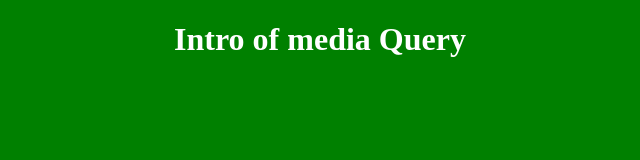
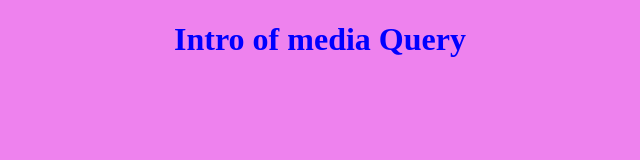
Before and after one commit to Dhruv275550/media-query, a plain HTML site: page index.html in a window 1280 px wide. Shown: the whole page, without its empty margins (320-960 px from the left). Drawn offline with Linux system fonts and the light colour scheme.

Commit message:
add for lg

```diff
--- a/style.css
+++ b/style.css
@@ -20,3 +20,11 @@ h1{
       color: white;
     }
 }
+@media(min-width:1024px){
+    body{
+        background-color: violet;
+    }
+    h1{
+      color: blue;
+    }
+}
```
